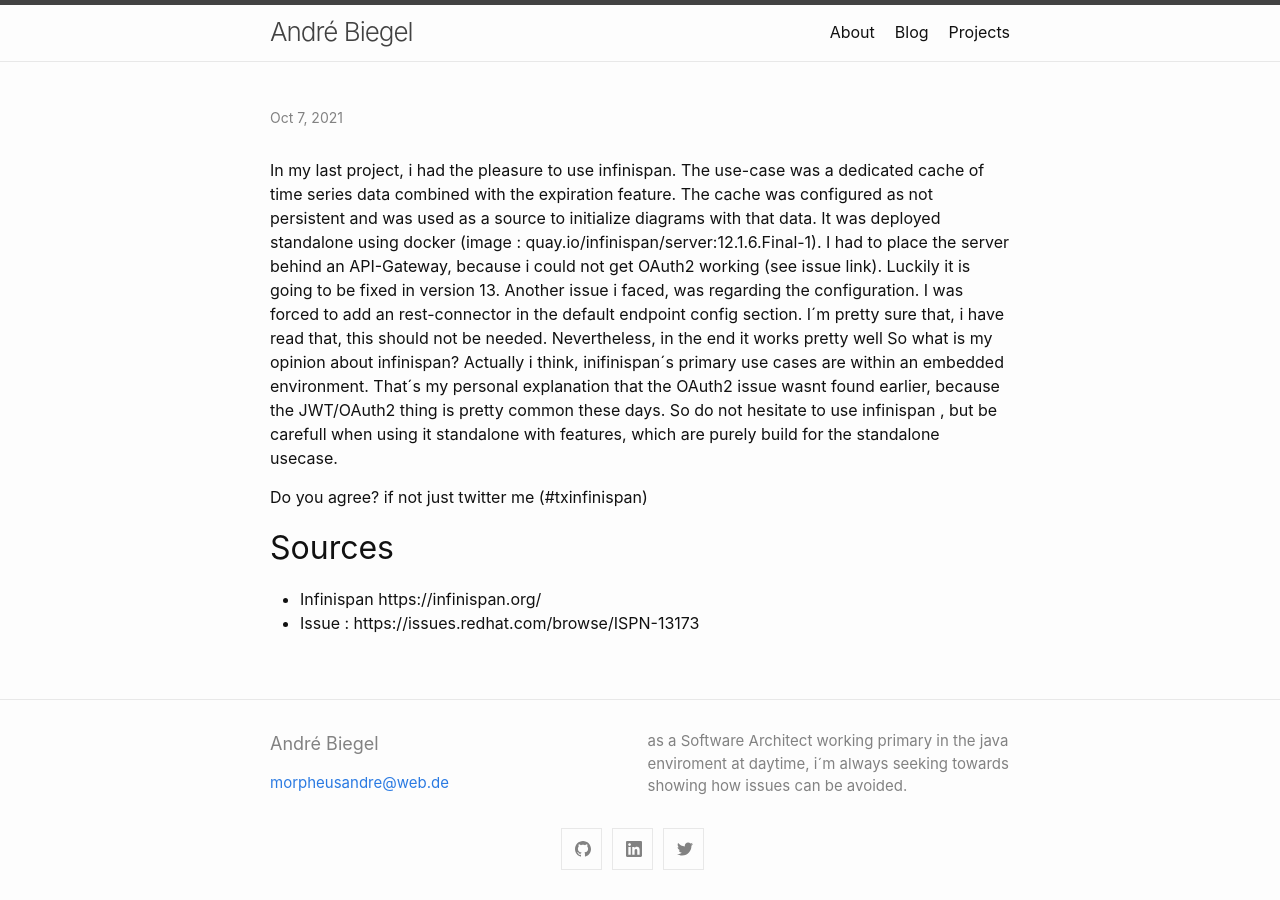
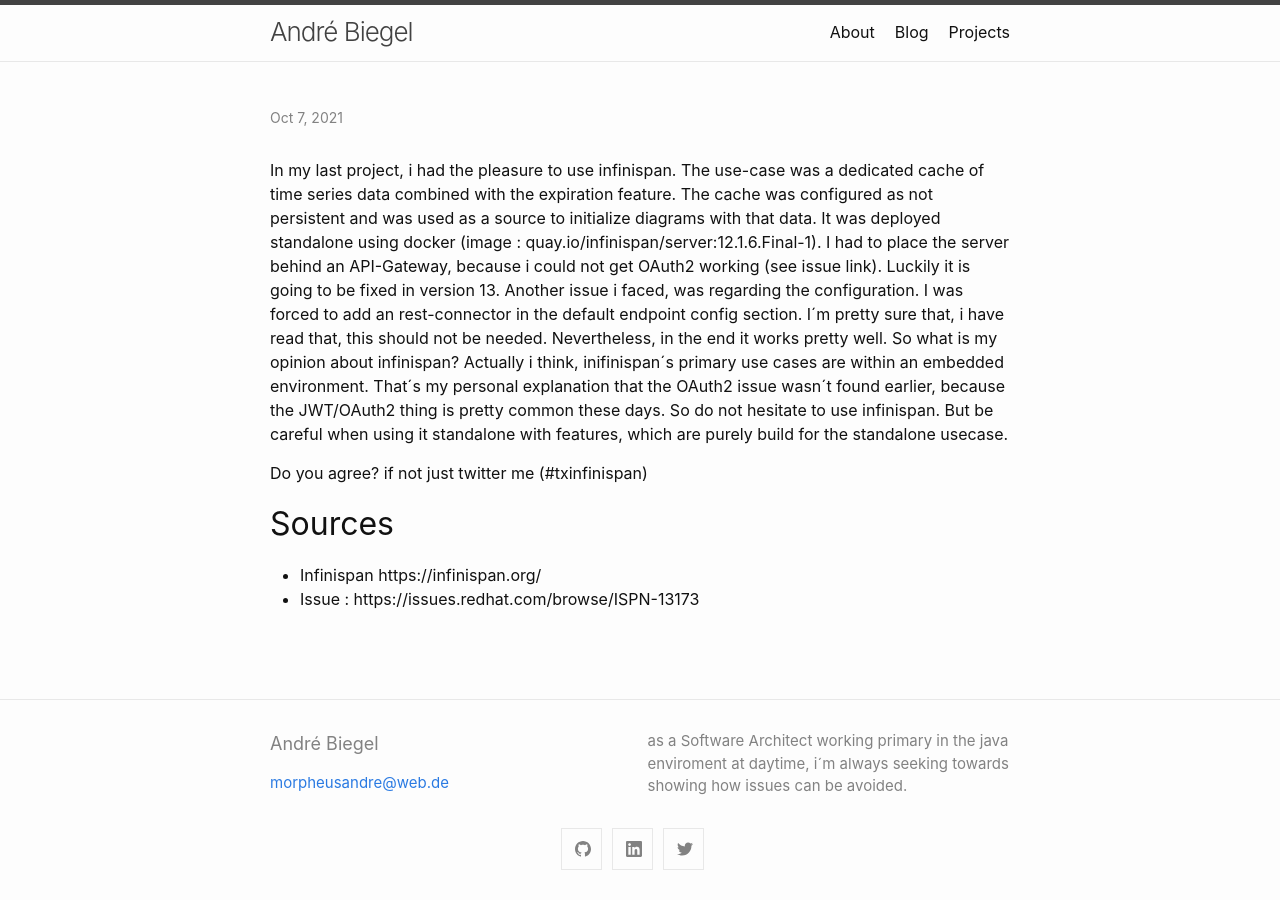
Before and after one commit to andrebiegel/andrebiegel.github.io, a Jekyll site: the page built from _posts/2021-10-08-tx-infinspan.md, in a window 1280 px wide. Built offline with Jekyll 4.4.1, drawn with Linux system fonts in a browser that asks for light colours; our own code applies the rules of GitHub Pages for plain Markdown files.

Commit message:
Update 2021-10-08-tx-infinspan.md

```diff
--- a/_posts/2021-10-08-tx-infinspan.md
+++ b/_posts/2021-10-08-tx-infinspan.md
@@ -9,10 +9,10 @@ date:   2021-10-08
 In my last project, i had the pleasure to use infinispan. The use-case was a dedicated cache of time series data combined with the expiration feature.
 The cache was configured as not persistent and was used as a source to initialize diagrams with that data. It was deployed standalone using docker (image : quay.io/infinispan/server:12.1.6.Final-1).
 I had to place the server behind an API-Gateway, because i could not get OAuth2 working (see issue link). Luckily it is going to be fixed in version 13. Another issue i faced, was regarding the configuration.
-I was forced to add an rest-connector in the default endpoint config section. I´m pretty sure that, i have read that, this should not be needed. Nevertheless, in the end it works pretty well
+I was forced to add an rest-connector in the default endpoint config section. I´m pretty sure that, i have read that, this should not be needed. Nevertheless, in the end it works pretty well.
 So what is my opinion about infinispan?  Actually i think, inifinispan´s primary use cases are within an embedded environment.
-That´s my personal explanation that the OAuth2 issue wasnt found earlier, because the JWT/OAuth2 thing is pretty common these days.
-So do not hesitate to use infinispan , but be carefull when using it standalone with features, which are purely build for the standalone usecase.
+That´s my personal explanation that the OAuth2 issue wasn´t found earlier, because the JWT/OAuth2 thing is pretty common these days.
+So do not hesitate to use infinispan. But be careful when using it standalone with features, which are purely build for the standalone usecase.
 
 Do you agree? if not just twitter me (#txinfinispan)
 
```
